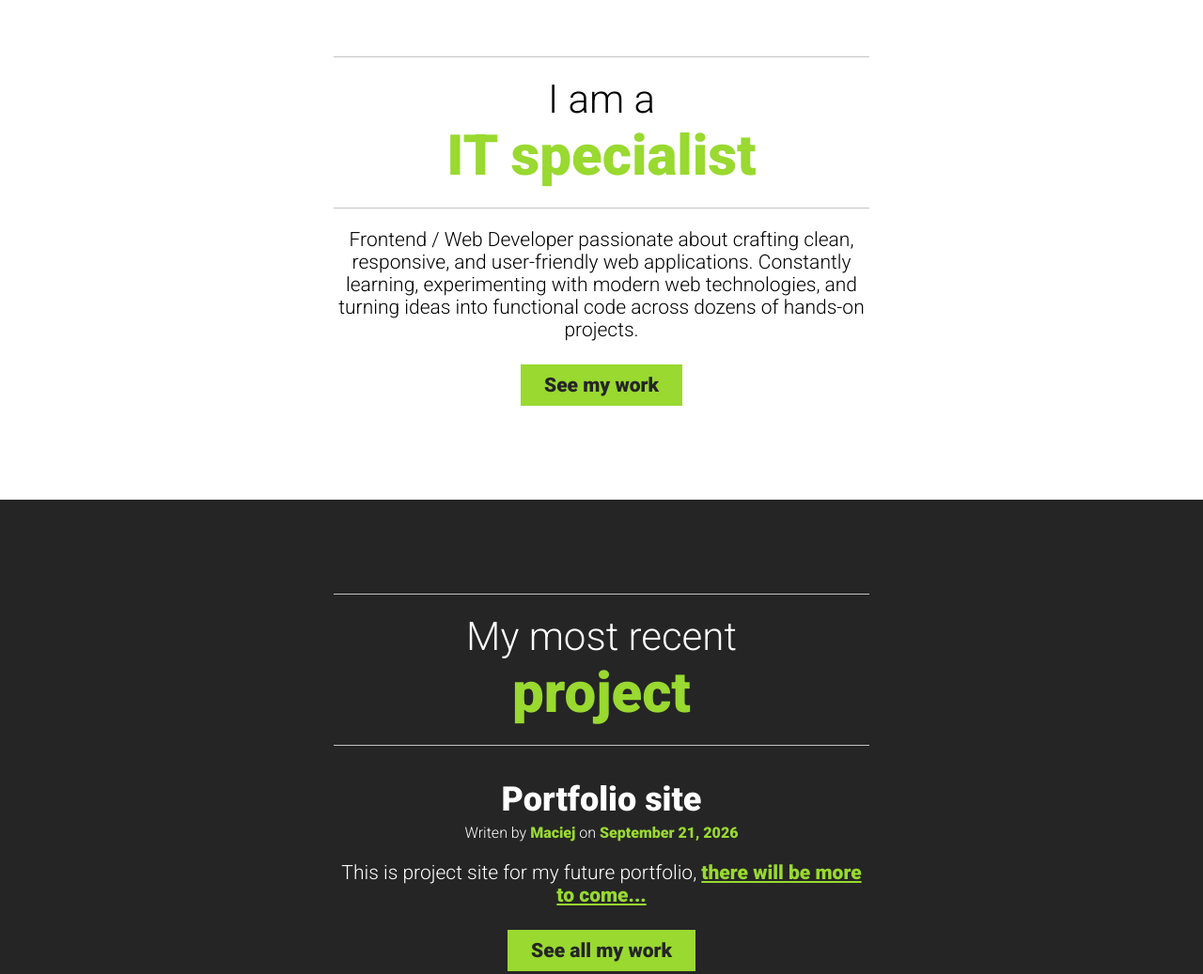
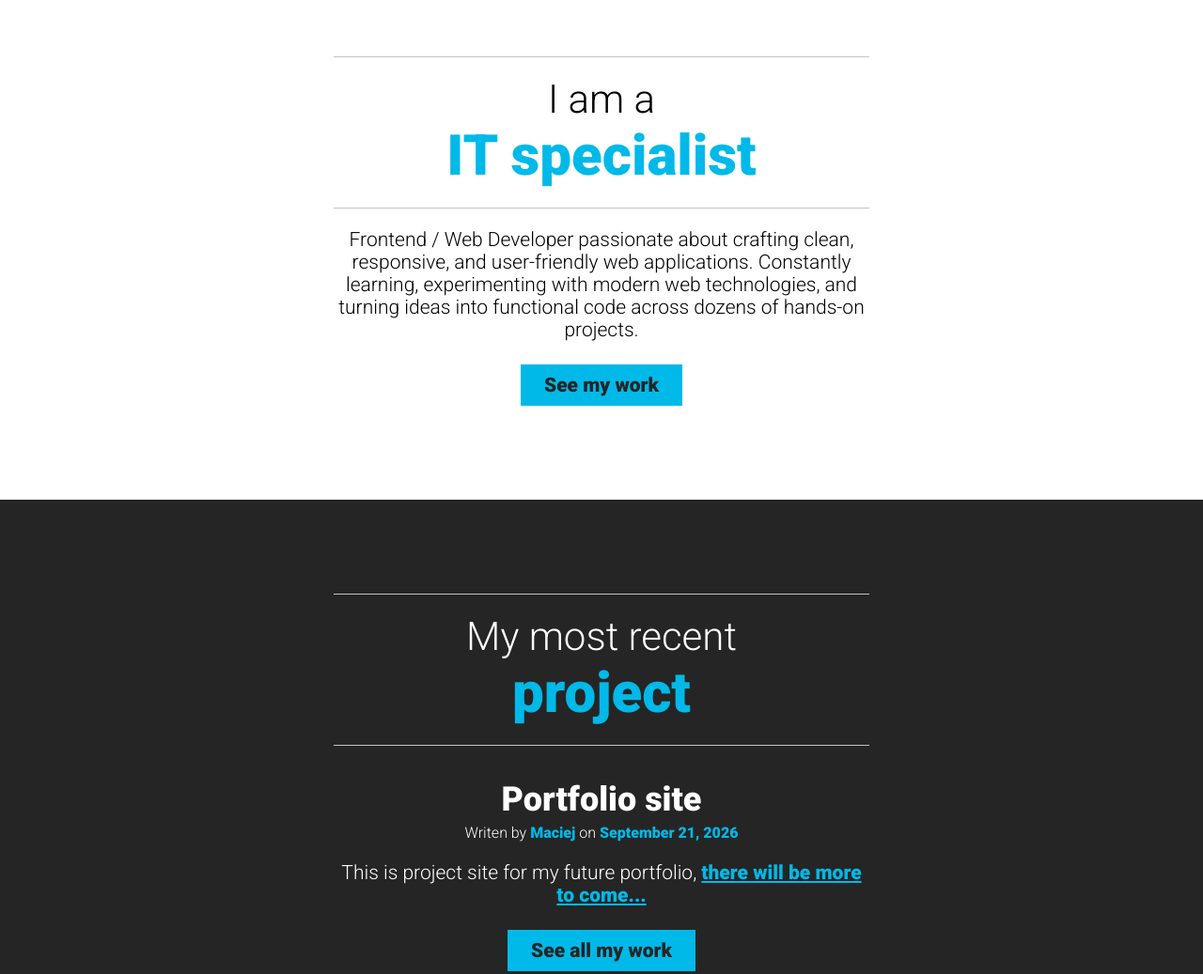
Before and after one commit to macien12/Portfolio_Site_Scrimba, a website built with Vite: page index.html in a window 1280 px wide. Shown: the part 760-1797 px from the top of the page at 94% size. Built offline with nearby package versions, Linux system fonts and the light colour scheme.

Commit message:
Update color scheme and add photo hover effect
Replace the primary accent from #99D930 to #00B9E8 across headings, links and CTA button; adjust link hover to #a1ecff. Add a .photoEl:hover box-shadow for a glow effect and fix CSS closing/newline. Remove the unused img/sophie.png asset.

```diff
--- a/css/style.css
+++ b/css/style.css
@@ -53,7 +53,7 @@ h2 .accent-text {
 .name,
 time {
     font-weight: 900;
-    color: #99D930;
+    color: #00B9E8;
 }
 
 p {
@@ -61,13 +61,13 @@ p {
 }
 
 a {
-    color: #99D930;
+    color: #00B9E8;
     font-weight: 900;
 }
 
 a:hover,
 a:focus {
-    color: #131313;
+    color: #a1ecff;
 }
 
 .small-text {
@@ -95,7 +95,7 @@ section {
     display: inline-block;
     color: #252525;
     text-decoration: none;
-    background: #99D930;
+    background: #00B9E8;
     padding: 10px 25px;
     margin-top: 25px;
 }
@@ -111,3 +111,8 @@ section {
     border-radius: 50px;
     border: 5px solid whitesmoke;
 }
+
+.photoEl:hover {
+            box-shadow: 0 0 30px rgba(110, 142, 251, 0.9),
+            0 0 60px rgba(167, 119, 227, 0.7);
+}
```
Also changed, not shown: img/sophie.png (deleted).
